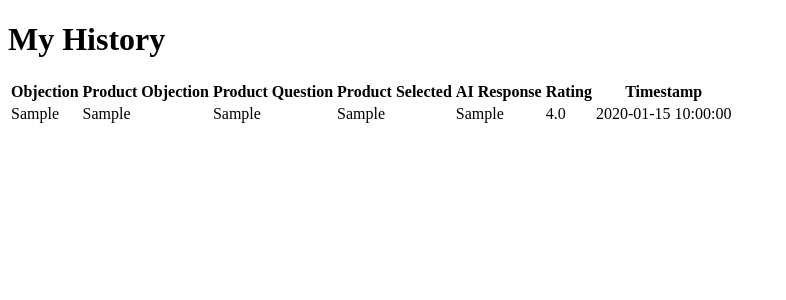
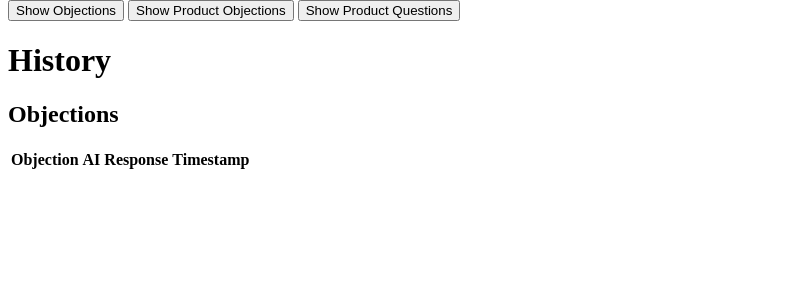
Before and after one commit to wooyakob/sensaigroup, a Flask app: page /user_history in a window 1280 px wide. Shown: the part 26-326 px from the top of the page, without its empty margins (0-786 px from the left). Run offline with Flask 3, Linux system fonts and the light colour scheme; a user stored in the database is signed in; tables that the repository leaves empty hold one stand-in row (values such as "Sample post"); lists and menus that the app fills with data are empty; parts of the project's set-up code (start-up, migrations or seed data) failed here and were passed over.

Commit message:
options for uhistory

```diff
--- a/app.py
+++ b/app.py
@@ -284,14 +284,18 @@ def admin_login():
 @app.route('/user_history', methods=['GET'])
 @login_required
 def user_history():
-    user_interactions = Interaction.query.filter_by(user_id=current_user.id).order_by(Interaction.timestamp.desc()).all()
+    objections = Interaction.query.filter_by(user_id=current_user.id, product_objection=None, product_advice=None).order_by(Interaction.timestamp.desc()).all()
+    product_objections = Interaction.query.filter_by(user_id=current_user.id, objection=None, product_advice=None).order_by(Interaction.timestamp.desc()).all()
+    product_questions = Interaction.query.filter_by(user_id=current_user.id, objection=None, product_objection=None).order_by(Interaction.timestamp.desc()).all()
 
-    for interaction in user_interactions:
+    # Fetch the corresponding product for each interaction
+    for interaction in objections + product_objections + product_questions:
         product = Product.query.filter_by(id=interaction.product_selected).first()
         if product:
             interaction.product_selected = product.product_name
 
-    return render_template('user_history.html', user_interactions=user_interactions)
+    return render_template('user_history.html', objections=objections, product_objections=product_objections, product_questions=product_questions)
+
 
 @app.route('/')
 def index():
--- /dev/null
+++ b/static/uhistory.js
@@ -0,0 +1,19 @@
+$(document).ready(function(){
+  $('#show-objections').click(function(){
+    $('#objections-section').show();
+    $('#product-objections-section').hide();
+    $('#product-questions-section').hide();
+  });
+
+  $('#show-product-objections').click(function(){
+    $('#objections-section').hide();
+    $('#product-objections-section').show();
+    $('#product-questions-section').hide();
+  });
+
+  $('#show-product-questions').click(function(){
+    $('#objections-section').hide();
+    $('#product-objections-section').hide();
+    $('#product-questions-section').show();
+  });
+});
--- a/templates/user_history.html
+++ b/templates/user_history.html
@@ -13,34 +13,91 @@
       <a href="{{ url_for('download_history') }}" class="header-button btn-download-history">Download History</a>
     </div>
   </div>
+
+<button id="show-objections">Show Objections</button>
+<button id="show-product-objections">Show Product Objections</button>
+<button id="show-product-questions">Show Product Questions</button>
+
+
   <div class="container">
-    <h1>My History</h1>
+    <h1>History</h1>
+
+<div id="objections-section">
+    <h2>Objections</h2>
     <table>
       <thead>
         <tr>
           <th>Objection</th>
-          <th>Product Objection</th>
-          <th>Product Question</th>
-          <th>Product Selected</th>
           <th>AI Response</th>
-          <th>Rating</th>
           <th>Timestamp</th>
         </tr>
       </thead>
       <tbody>
-        {% for interaction in user_interactions %}
+        {% for interaction in objections %}
         <tr>
           <td>{{ interaction.objection }}</td>
+          <td>{{ interaction.ai_response|safe }}</td>
+          <td>{{ interaction.timestamp }}</td>
+        </tr>
+        {% endfor %}
+      </tbody>
+    </table>
+</div>
+
+<div id="product-objections-section" style="display: none;">
+    <h2>Product Objections</h2>
+    <table>
+      <thead>
+        <tr>
+          <th>Product Objection</th>
+          <th>Product Selected</th>
+          <th>AI Response</th>
+          <th>Timestamp</th>
+        </tr>
+      </thead>
+      <tbody>
+        {% for interaction in product_objections %}
+        <tr>
           <td>{{ interaction.product_objection }}</td>
+          <td>{{ interaction.product_selected }}</td>
+          <td>{{ interaction.ai_response|safe }}</td>
+          <td>{{ interaction.timestamp }}</td>
+        </tr>
+        {% endfor %}
+      </tbody>
+    </table>
+</div>
+
+<div id="product-questions-section" style="display: none;">
+    <h2>Product Questions</h2>
+    <table>
+      <thead>
+        <tr>
+          <th>Product Question</th>
+          <th>Product Selected</th>
+          <th>AI Response</th>
+          <th>Timestamp</th>
+        </tr>
+      </thead>
+      <tbody>
+        {% for interaction in product_questions %}
+        <tr>
           <td>{{ interaction.product_advice }}</td>
           <td>{{ interaction.product_selected }}</td>
           <td>{{ interaction.ai_response|safe }}</td>
-          <td>{{ interaction.rating }}</td>
           <td>{{ interaction.timestamp }}</td>
         </tr>
         {% endfor %}
       </tbody>
     </table>
   </div>
+</div>
+
+  <script src="https://ajax.googleapis.com/ajax/libs/jquery/3.5.1/jquery.min.js"></script>
+  <script src="/static/uhistory.js"></script>
+
 </body>
+
+
+
 </html>
```
